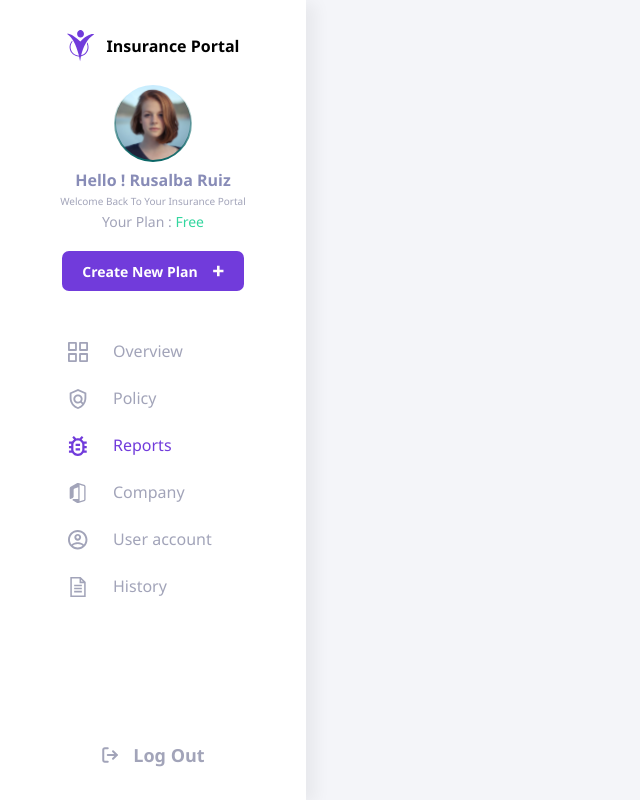
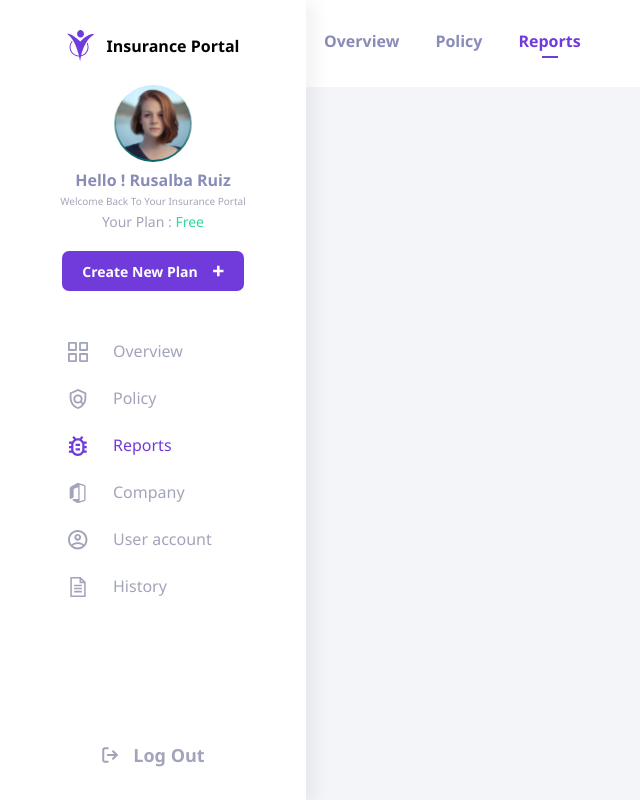
Before and after one commit to ereyomi/appsilon-simple-dashboard, a Next.js app: page / in a window 1280 px wide. Shown: the whole page, without its empty margins (0-640 px from the left). Built offline with nearby package versions, Linux system fonts and the light colour scheme.

Commit message:
feat: md nav

```diff
--- a/components/nav/nav.tsx
+++ b/components/nav/nav.tsx
@@ -3,9 +3,34 @@ import Image from 'next/image';
 import { useUIContext } from '../Context';
 import OtherNav from './otherNav';
 
+type NavLinkT = {
+  id: number;
+  label: string;
+  isActive: boolean;
+};
+
+const navLink: Array<NavLinkT> = [
+  {
+    id: 1,
+    label: 'Overview',
+    isActive: false,
+  },
+  {
+    id: 2,
+    label: 'Policy',
+    isActive: false,
+  },
+  {
+    id: 3,
+    label: 'Reports',
+    isActive: true,
+  },
+];
+
 const Nav: FunctionComponent<any> = (): JSX.Element => {
   const { openSidebar } = useUIContext();
   return (
+    <>
       <nav className='flex flex-row items-center justify-between p-[10px] w-screen fixed top-0 left-0 right-0 md:hidden'>
         <button
           onClick={openSidebar}
@@ -14,9 +39,36 @@ const Nav: FunctionComponent<any> = (): JSX.Element => {
         >
           &#9776;
         </button>
-      <Image src='/svgs/main-logo.svg' alt='main-logo' height={32} width={28} />
+        <Image
+          src='/svgs/main-logo.svg'
+          alt='main-logo'
+          height={32}
+          width={28}
+        />
         <OtherNav />
       </nav>
+      <nav className='hidden md:flex w-screen h-[87px] fixed top-0 right-0 bg-white pl-[306px] items-center justify-center'>
+        <ul className='p-0 flex flex-row items-center w-full'>
+          {navLink.map((v: NavLinkT) => (
+            <li
+              className={`py-[10px] px-[18px] font-semibold ${
+                v.isActive ? 'text-primary' : 'text-tertiary'
+              }`}
+              key={v.id}
+            >
+              <div className='flex flex-col justify-center items-center'>
+                <p>{v.label}</p>
+                <div
+                  className={`w-[16px] h-[2px] mt-[3px] ${
+                    v.isActive ? 'bg-primary' : 'bg-white'
+                  }`}
+                ></div>
+              </div>
+            </li>
+          ))}
+        </ul>
+      </nav>
+    </>
   );
 };
 
--- a/tailwind.config.js
+++ b/tailwind.config.js
@@ -16,6 +16,7 @@ module.exports = {
       },
       boxShadow: {
         sideBarShadow: '10px 3px 15px rgba(0, 0, 0, 0.05)',
+        navShadow: '3px 5px 15px rgba(0, 0, 0, 0.1)',
       },
       colors: {
         primary: '#713BDB',
```
Lines whose indentation alone changed are shown as unchanged.
